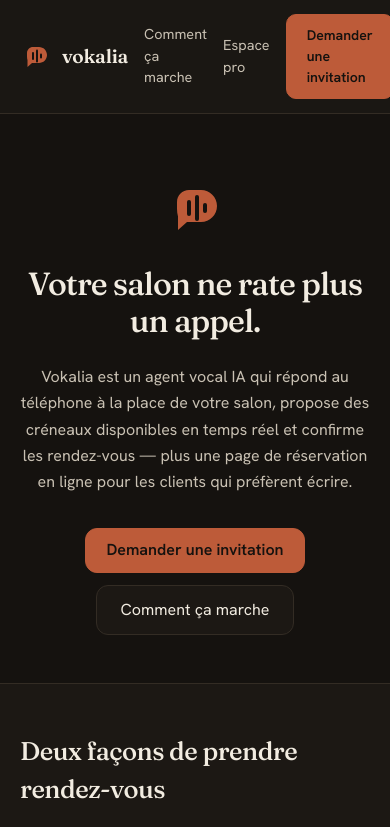
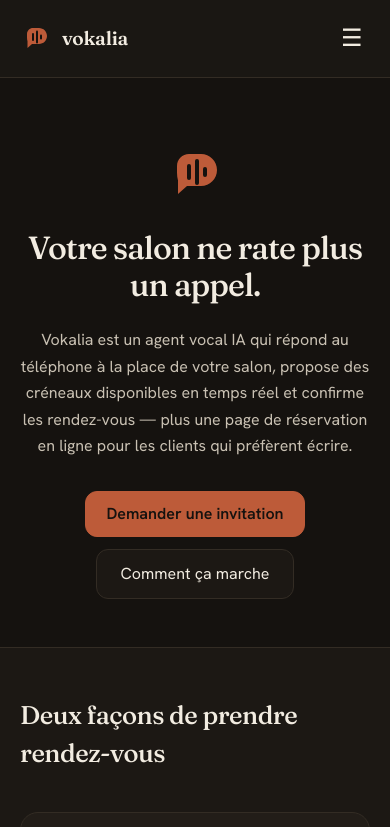
Before and after one commit to swannvrg/vokalia, a Next.js app: page / in a window 390 px wide. Shown: the top 827 px of the page. Built offline with nearby package versions, Linux system fonts and the light colour scheme.

Commit message:
fix(nav): correct MobilePublicNav layout and width on mobile

```diff
--- /dev/null
+++ b/app/components/MobilePublicNav.tsx
@@ -0,0 +1,34 @@
+"use client";
+
+import Link from "next/link";
+import { useRef } from "react";
+
+export default function MobilePublicNav() {
+  const detailsRef = useRef<HTMLDetailsElement>(null);
+
+  const closeMenu = () => {
+    if (detailsRef.current) {
+      detailsRef.current.removeAttribute("open");
+    }
+  };
+
+  return (
+    <details ref={detailsRef} className="md:hidden relative group">
+      <summary className="list-none cursor-pointer p-2 outline-none text-2xl" aria-label="Ouvrir le menu">
+        <span className="group-open:hidden">☰</span>
+        <span className="hidden group-open:inline">✕</span>
+      </summary>
+      <nav className="absolute right-0 top-full mt-4 w-[280px] bg-[var(--color-bg-panel)] border border-[var(--color-border)] rounded-xl shadow-2xl flex flex-col p-4 gap-4 z-50">
+        <a href="#comment-ca-marche" className="vp-nav-link text-center" onClick={closeMenu}>
+          Comment ça marche
+        </a>
+        <Link href="/login" className="vp-nav-link text-center" onClick={closeMenu}>
+          Espace pro
+        </Link>
+        <Link href="/demande-invitation" className="button primary vp-cta-nav w-full justify-center" onClick={closeMenu}>
+          Demander une invitation
+        </Link>
+      </nav>
+    </details>
+  );
+}
--- a/app/globals.css
+++ b/app/globals.css
@@ -506,7 +506,12 @@ input[type="color"].input {
 }
 .timeline-head, .timeline-row {
   display: grid;
-  grid-template-columns: 5.5rem minmax(0, 1fr);
+  grid-template-columns: 4.5rem minmax(0, 1fr);
+}
+@media (min-width: 768px) {
+  .timeline-head, .timeline-row {
+    grid-template-columns: 5.5rem minmax(0, 1fr);
+  }
 }
 .timeline-head {
   padding: 0.7rem 1rem;
@@ -580,7 +585,7 @@ input[type="color"].input {
   z-index: 20;
   display: grid;
   place-items: center;
-  padding: 1rem;
+  padding: calc(1rem + env(safe-area-inset-top, 0px)) calc(1rem + env(safe-area-inset-right, 0px)) calc(1rem + env(safe-area-inset-bottom, 0px)) calc(1rem + env(safe-area-inset-left, 0px));
   background: rgba(10, 8, 6, 0.7);
 }
 .modal {
@@ -967,11 +972,7 @@ input[type="color"].input {
   border-bottom: 1px solid var(--color-border);
   backdrop-filter: blur(8px);
 }
-.vp-nav nav {
-  display: flex;
-  align-items: center;
-  gap: 1rem;
-}
+
 .vp-brand {
   display: flex;
   align-items: center;
--- a/app/page.tsx
+++ b/app/page.tsx
@@ -1,5 +1,6 @@
 import type { Metadata } from "next";
 import Link from "next/link";
+import MobilePublicNav from "@/app/components/MobilePublicNav";
 import PublicFooter from "@/app/components/PublicFooter";
 
 export const metadata: Metadata = {
@@ -26,7 +27,7 @@ export default function HomePage() {
           <Logo size={32} />
           <span className="vp-wordmark">vokalia</span>
         </a>
-        <nav aria-label="Navigation principale">
+        <nav aria-label="Navigation principale" className="hidden md:flex items-center gap-4">
           <a href="#comment-ca-marche" className="vp-nav-link">
             Comment ça marche
           </a>
@@ -37,6 +38,9 @@ export default function HomePage() {
             Demander une invitation
           </Link>
         </nav>
+
+        {/* Menu Mobile */}
+        <MobilePublicNav />
       </header>
 
       <main id="main-content">
```
